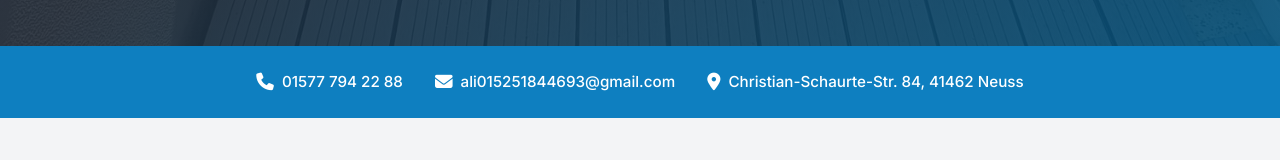
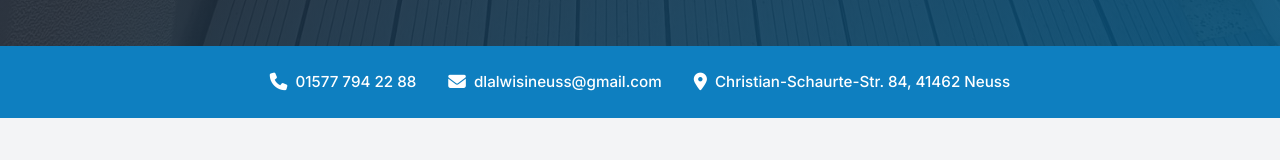
Before and after one commit to AlwisiDL/AlwisiDL.github.io, a plain HTML site: page index.html in a window 1280 px wide. Shown: the part 754-914 px from the top of the page. Drawn offline with Linux system fonts and the light colour scheme.

Commit message:
Update business email to dlalwisineuss@gmail.com

```diff
--- a/index.html
+++ b/index.html
@@ -808,7 +808,7 @@
 <div class="contact-bar">
     <div class="container">
         <a href="tel:+4915777942288"><i class="fas fa-phone"></i> 01577 794 22 88</a>
-        <a href="mailto:ali015251844693@gmail.com"><i class="fas fa-envelope"></i> ali015251844693@gmail.com</a>
+        <a href="mailto:dlalwisineuss@gmail.com"><i class="fas fa-envelope"></i> dlalwisineuss@gmail.com</a>
         <a href="https://maps.google.com/?q=Christian-Schaurte-Straße+84+41462+Neuss" target="_blank"><i class="fas fa-map-marker-alt"></i> Christian-Schaurte-Str. 84, 41462 Neuss</a>
     </div>
 </div>
@@ -1271,7 +1271,7 @@
         </p>
         <div class="footer-links">
             <a href="tel:+4915777942288"><i class="fas fa-phone"></i> 01577 794 22 88</a>
-            <a href="mailto:ali015251844693@gmail.com"><i class="fas fa-envelope"></i> ali015251844693@gmail.com</a>
+            <a href="mailto:dlalwisineuss@gmail.com"><i class="fas fa-envelope"></i> dlalwisineuss@gmail.com</a>
             <a href="https://wa.me/4915777942288"><i class="fab fa-whatsapp"></i> WhatsApp</a>
             <a href="https://www.facebook.com/people/Alwisi-Dienstleistung/61577537190770/" target="_blank"><i class="fab fa-facebook"></i> Facebook</a>
         </div>
@@ -1294,7 +1294,7 @@
             41462 Neuss</p>
             <p style="margin-top: 12px;"><strong style="color: var(--white);">Kontakt</strong></p>
             <p>Telefon: 01577 794 22 88<br>
-            E-Mail: ali015251844693@gmail.com</p>
+            E-Mail: dlalwisineuss@gmail.com</p>
             <p style="margin-top: 12px;"><strong style="color: var(--white);">Vertreten durch</strong></p>
             <p>Mahmud Alwisi</p>
             <p style="margin-top: 12px;"><strong style="color: var(--white);">Steuernummer</strong></p>
```
